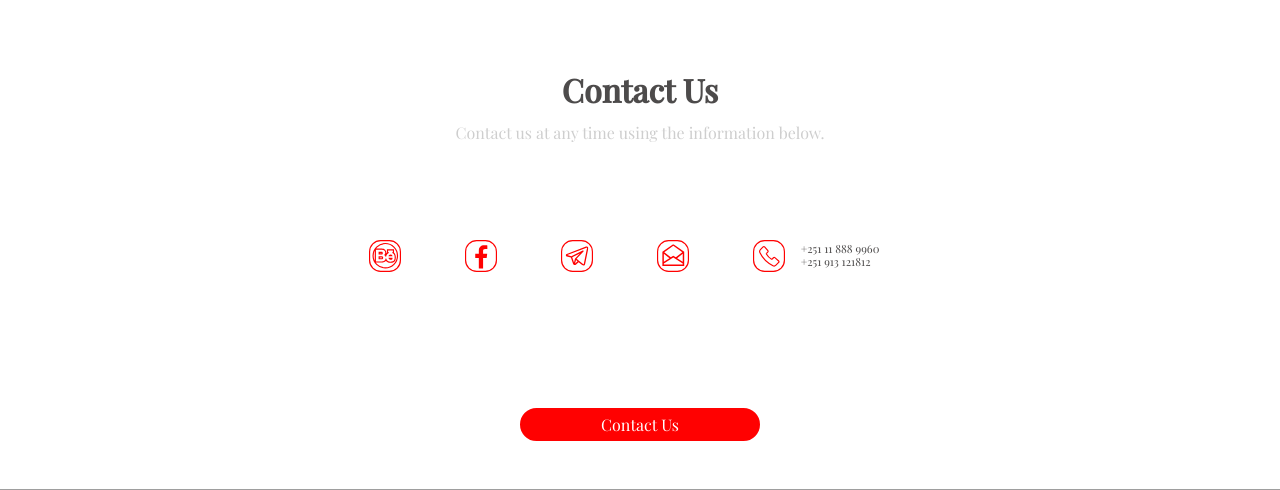
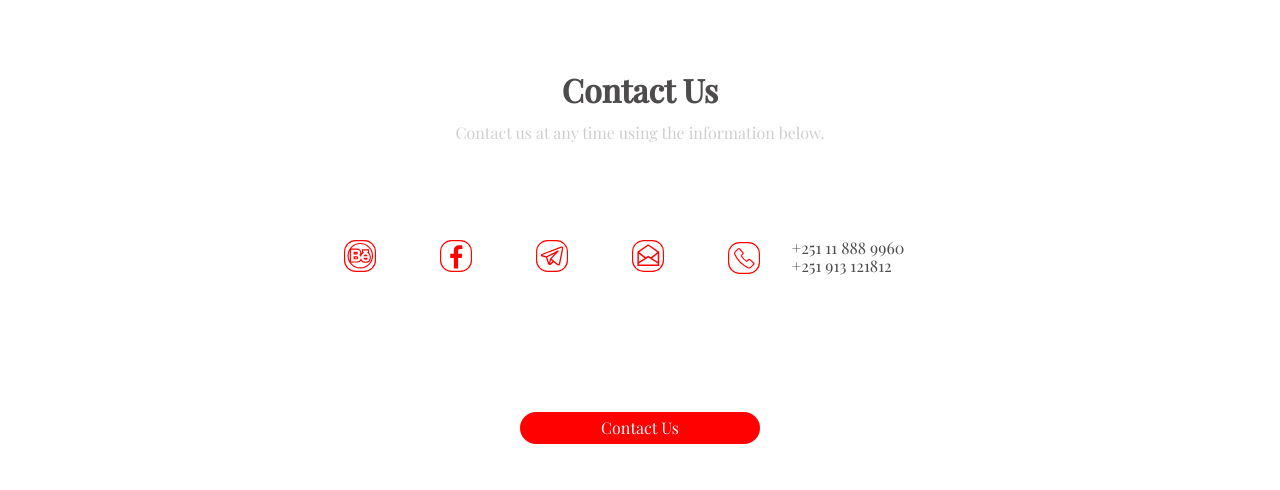
Before and after one commit to NardosAtnaw/Elegant, a PHP site: page / in a window 1280 px wide. Shown: the part 4133-4623 px from the top of the page. Run offline with PHP 8.4, Linux system fonts and the light colour scheme; data that the repository does not hold is empty; grey boxes are pictures that could not be loaded.

Commit message:
contact commit4

```diff
--- a/css/style.css
+++ b/css/style.css
@@ -2857,7 +2857,7 @@ footer .footer-copyright .container div {
     margin-top: 0.1rem;
     width: 2rem;
   }
-  .contact .contact-container .contact-list div a .phone1 {
+  .contact .contact-container .contact-list div a .phone1 p {
     font-size: 1rem;
     margin-left: 0rem;
   }
--- a/scss/style.scss
+++ b/scss/style.scss
@@ -1725,8 +1725,11 @@ footer {
               width: 2rem;
             }
             .phone1 {
-              font-size: 1rem;
-              margin-left: 0rem;
+              p{
+                font-size: 1rem;
+                margin-left: 0rem;
+              }
+
             }
           }
         }
```
Also changed, not shown: 1 other file.
